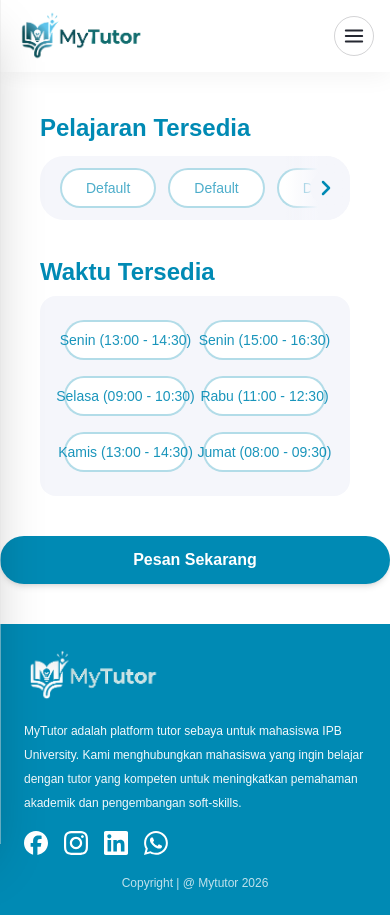
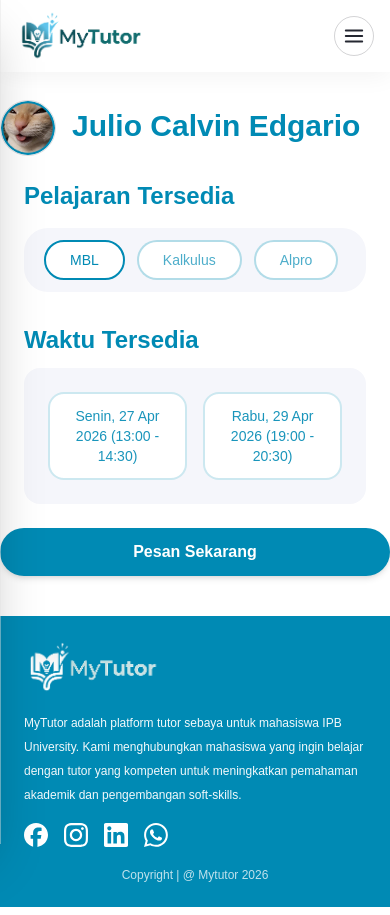
Before and after one commit to JeremyTjahjana/MyTutor, a Next.js app: page /tutor/1/schedule in a window 390 px wide. Built offline with nearby package versions, Linux system fonts and the light colour scheme.

Commit message:
banyak ni

```diff
--- a/app/components/Tutor/Schedule/PelajaranTersedia.tsx
+++ b/app/components/Tutor/Schedule/PelajaranTersedia.tsx
@@ -1,32 +1,50 @@
 "use client";
 
-import { useRef, useState, useEffect } from "react";
+import { useRef, useState, useEffect, useMemo } from "react";
+import { useParams } from "next/navigation";
+import { dummyTutor } from "@/app/assets/assets";
 import WaktuTersedia from "./WaktuTersedia";
-import Pesan from "./Pesan";
+
+type WaktuType = {
+  hari: string;
+  jamMulai: string;
+  jamSelesai: string;
+  tanggal: string;
+};
 
 const PelajaranTersedia = () => {
-  const pelajaran = ["Default", "Default", "Default", "Default", "Default", "Default", "Default", "Default"];
+  const params = useParams();
+  const tutorId = Number(params.id);
+
+  const tutor = useMemo(() => {
+    return dummyTutor.find((item) => item.id === tutorId);
+  }, [tutorId]);
+
+  const pelajaran = tutor?.matkuls ?? [];
 
   const scrollRef = useRef<HTMLDivElement | null>(null);
   const itemRefs = useRef<Array<HTMLButtonElement | null>>([]);
 
   const [canScrollLeft, setCanScrollLeft] = useState(false);
   const [canScrollRight, setCanScrollRight] = useState(true);
-  const [activeIndex, setActiveIndex] = useState<number | null>(null);
-  const [selectedTimeIndex, setSelectedTimeIndex] = useState<number | null>(null);
-  const [selectedTime, setSelectedTime] = useState<string | null>(null);
+
+  const [activeIndex, setActiveIndex] = useState(0);
+  const [selectedTimeIndex, setSelectedTimeIndex] = useState<number | null>(
+    null,
+  );
+  const [selectedTime, setSelectedTime] = useState<WaktuType | null>(null);
 
   const checkScroll = () => {
-    if (scrollRef.current) {
+    if (!scrollRef.current) return;
+
     const { scrollLeft, scrollWidth, clientWidth } = scrollRef.current;
     setCanScrollLeft(scrollLeft > 0);
     setCanScrollRight(scrollLeft < scrollWidth - clientWidth - 1);
-    }
   };
 
   useEffect(() => {
     checkScroll();
-  }, []);
+  }, [pelajaran]);
 
   useEffect(() => {
     const onResize = () => checkScroll();
@@ -34,143 +52,90 @@ const PelajaranTersedia = () => {
     return () => window.removeEventListener("resize", onResize);
   }, []);
 
-  const scrollRight = () => {
-    if (scrollRef.current) {
-      scrollRef.current.scrollBy({ left: 200, behavior: "smooth" });
-    }
-  };
-
-  const scrollLeft = () => {
-    if (scrollRef.current) {
-      scrollRef.current.scrollBy({ left: -200, behavior: "smooth" });
-    }
-  };
-
   const centerItem = (index: number) => {
     const container = scrollRef.current;
     const el = itemRefs.current[index];
+
     if (!container || !el) return;
 
-    // Robust calculation using bounding rects (handles padding, transforms)
     const containerRect = container.getBoundingClientRect();
     const elRect = el.getBoundingClientRect();
 
-    // Element center relative to container's content (include current scroll)
-    const elCenter = elRect.left - containerRect.left + container.scrollLeft + elRect.width / 2;
+    const elCenter =
+      elRect.left -
+      containerRect.left +
+      container.scrollLeft +
+      elRect.width / 2;
+
     const targetScrollLeft = elCenter - container.clientWidth / 2;
+    const maxScrollLeft = Math.max(
+      0,
+      container.scrollWidth - container.clientWidth,
+    );
 
-    // Clamp to valid scroll range
-    const maxScrollLeft = Math.max(0, container.scrollWidth - container.clientWidth);
-    const left = Math.max(0, Math.min(targetScrollLeft, maxScrollLeft));
+    container.scrollTo({
+      left: Math.max(0, Math.min(targetScrollLeft, maxScrollLeft)),
+      behavior: "smooth",
+    });
 
-    container.scrollTo({ left, behavior: "smooth" });
     setActiveIndex(index);
-    // re-check after animation completes
-    setTimeout(checkScroll, 350);
+    setSelectedTimeIndex(null);
+    setSelectedTime(null);
+
+    setTimeout(checkScroll, 300);
   };
 
-  const handleTimeSelect = (index: number, time: string) => {
+  const handleTimeSelect = (index: number, item: WaktuType) => {
     setSelectedTimeIndex(index);
-    setSelectedTime(time);
+    setSelectedTime(item);
   };
 
-  const handlePesan = () => {
-    // For now, just log the selection. Replace with navigation or API call.
-    console.log("Booking request:", {
-      lessonIndex: activeIndex,
-      lesson: activeIndex !== null ? pelajaran[activeIndex] : null,
-      timeIndex: selectedTimeIndex,
-      time: selectedTime,
-    });
-    alert(`Pesan: ${activeIndex !== null ? pelajaran[activeIndex] : "(belum pilih pelajaran)"} - ${selectedTime ?? "(belum pilih waktu)"}`);
-  };
+  if (!tutor) {
+    return (
+      <section className="p-6">
+        <p className="text-red-500">Tutor tidak ditemukan.</p>
+      </section>
+    );
+  }
 
   return (
-    <section className="w-full bg-[var(--putih)] text-[var(--gelap)] items-center justify-center">
-      <div className="w-full h-min-[1000px] sm:px-10 md:px-30 flex flex-col gap-3 p-10">
-
-      {/* Judul */}
+    <section className="w-full bg-[var(--putih)] text-[var(--gelap)]">
+      <div className="w-full sm:px-10 md:px-20 flex flex-col gap-4 p-6">
         <h2 className="text-2xl font-bold text-[var(--biru)]">
           Pelajaran Tersedia
         </h2>
 
-      {/* Container Latar Belakang */}
         <div className="relative bg-[#F5F6FB] rounded-3xl p-3 flex items-center overflow-hidden">
-
-        {/* Ikon Panah Kiri (Muncul kondisional) */}
-        {canScrollLeft && (
-          <div className="absolute left-0 top-0 bottom-0 flex items-center justify-center bg-gradient-to-r from-[#F5F6FB] via-[#F5F6FB] to-transparent w-16 pointer-events-none z-10">
-            <button
-              onClick={scrollLeft}
-              className="pointer-events-auto text-[var(--biru)] hover:opacity-70 transition-opacity mr-4 bg-[#F5F6FB] rounded-full p-1"
-              aria-label="Geser kiri"
-            >
-              {/* SVG Panah Kiri Murni */}
-              <svg
-                xmlns="http://www.w3.org/2000/svg"
-                width="24"
-                height="24"
-                viewBox="0 0 24 24"
-                fill="none"
-                stroke="currentColor"
-                strokeWidth="2.5"
-                strokeLinecap="round"
-                strokeLinejoin="round"
-              >
-                <polyline points="15 18 9 12 15 6"></polyline>
-              </svg>
-            </button>
-          </div>
-        )}
-
-        {/* Area Tombol yang Bisa Di-scroll */}
-        {/* Scrollbar dihilangkan langsung menggunakan class Tailwind di baris bawah ini */}
           <div
             ref={scrollRef}
-          onScroll={checkScroll} // Panggil pengecekan saat digeser dengan jari/mouse
-          className="flex gap-3 overflow-x-auto w-full scroll-smooth px-2 [&::-webkit-scrollbar]:hidden [-ms-overflow-style:none] [scrollbar-width:none]"
+            onScroll={checkScroll}
+            className="flex gap-3 overflow-x-auto w-full scroll-smooth px-2 [&::-webkit-scrollbar]:hidden"
           >
             {pelajaran.map((item, index) => (
               <button
                 key={index}
-              ref={(el) => (itemRefs.current[index] = el)}
+                ref={(el) => {
+                  itemRefs.current[index] = el;
+                }}
                 onClick={() => centerItem(index)}
-              className={`px-6 py-2 rounded-full font-medium text-sm whitespace-nowrap transition-colors shrink-0 ${index === activeIndex ? 'bg-white border-2 border-[var(--biru)] text-[var(--biru)]' : 'bg-white border-2 border-[var(--biru)]/30 text-[var(--biru)]/70 hover:bg-[#E6F3F5]'}`}
+                className={`px-6 py-2 rounded-full font-medium text-sm whitespace-nowrap transition-colors shrink-0 ${
+                  index === activeIndex
+                    ? "bg-white border-2 border-[var(--biru)] text-[var(--biru)]"
+                    : "bg-white border-2 border-[var(--biru)]/30 text-[var(--biru)]/70"
+                }`}
               >
                 {item}
               </button>
             ))}
           </div>
-
-        {/* Ikon Panah Kanan (Muncul kondisional) */}
-        {canScrollRight && (
-          <div className="absolute right-0 top-0 bottom-0 flex items-center justify-center bg-gradient-to-l from-[#F5F6FB] via-[#F5F6FB] to-transparent w-16 pointer-events-none z-10">
-            <button
-              onClick={scrollRight}
-              className="pointer-events-auto text-[var(--biru)] hover:opacity-70 transition-opacity ml-4 bg-[#F5F6FB] rounded-full p-1"
-              aria-label="Geser kanan"
-            >
-              <svg
-                xmlns="http://www.w3.org/2000/svg"
-                width="24"
-                height="24"
-                viewBox="0 0 24 24"
-                fill="none"
-                stroke="currentColor"
-                strokeWidth="2.5"
-                strokeLinecap="round"
-                strokeLinejoin="round"
-              >
-                <polyline points="9 18 15 12 9 6"></polyline>
-              </svg>
-            </button>
-          </div>
-        )}
         </div>
 
-      {/* WaktuTersedia - tampilkan di bawah pelajaran */}
-      <div className="mt-6">
-        <WaktuTersedia onSelect={handleTimeSelect} />
+        <div className="mt-4">
+          <WaktuTersedia
+            waktu={tutor.waktu}
+            selectedIndex={selectedTimeIndex}
+            onSelect={handleTimeSelect}
+          />
         </div>
       </div>
     </section>
--- /dev/null
+++ b/app/components/Tutor/Schedule/Profile.tsx
@@ -0,0 +1,39 @@
+"use client";
+
+import React, { useMemo } from "react";
+import Image from "next/image";
+import { useParams } from "next/navigation";
+import { dummyTutor } from "@/app/assets/assets";
+
+const Profile = () => {
+  const params = useParams();
+  const tutorId = Number(params.id);
+
+  const tutor = useMemo(() => {
+    return dummyTutor.find((item) => item.id === tutorId);
+  }, [tutorId]);
+
+  if (!tutor) {
+    return <p className="text-red-500">Tutor tidak ditemukan</p>;
+  }
+
+  return (
+    <section className="mt-6 flex items-center justify-center gap-4 sm:gap-6">
+      <Image
+        src={tutor.profile}
+        alt={`${tutor.name} profile`}
+        width={80}
+        height={80}
+        className="mt-1 h-14 w-14 lg:h-20 lg:w-20 rounded-full object-cover border border-[var(--gelap)]/15"
+      />
+
+      <div className="min-w-0 flex-1">
+        <h1 className="text-[30px] leading-none font-bold text-[var(--biru)] sm:text-[42px]">
+          {tutor.name}
+        </h1>
+      </div>
+    </section>
+  );
+};
+
+export default Profile;
--- a/app/components/Tutor/Schedule/WaktuTersedia.tsx
+++ b/app/components/Tutor/Schedule/WaktuTersedia.tsx
@@ -1,62 +1,99 @@
 "use client";
 
-import React, { useEffect, useState } from "react";
+import React, { useEffect, useMemo, useState } from "react";
+import { useParams } from "next/navigation";
+import { dummyTutor } from "@/app/assets/assets";
+
+type WaktuType = {
+  hari: string;
+  jamMulai: string;
+  jamSelesai: string;
+  tanggal: string;
+};
 
 type Props = {
-  times?: string[];
+  waktu?: WaktuType[];
   columns?: number;
   selectedIndex?: number | null;
-  onSelect?: (index: number, time: string) => void;
+  onSelect?: (index: number, item: WaktuType) => void;
   className?: string;
 };
 
-const defaultTimes = [
-  "Senin (13:00 - 14:30)",
-  "Senin (15:00 - 16:30)",
-  "Selasa (09:00 - 10:30)",
-  "Rabu (11:00 - 12:30)",
-  "Kamis (13:00 - 14:30)",
-  "Jumat (08:00 - 09:30)",
-];
-
 const WaktuTersedia = ({
-  times = defaultTimes,
   columns = 2,
   selectedIndex: controlledIndex = null,
   onSelect,
   className = "",
 }: Props) => {
-  const [selected, setSelected] = useState<number | null>(controlledIndex ?? null);
+  const params = useParams();
+  const tutorId = Number(params.id);
+
+  const tutor = useMemo(() => {
+    return dummyTutor.find((item) => item.id === tutorId);
+  }, [tutorId]);
+
+  const waktu = tutor?.waktu ?? [];
+
+  const [selected, setSelected] = useState<number | null>(controlledIndex);
 
   useEffect(() => {
-    setSelected(controlledIndex ?? null);
+    setSelected(controlledIndex);
   }, [controlledIndex]);
+
+  const formattedTimes = useMemo(() => {
+    return waktu.map((item) => {
+      const date = new Date(item.tanggal);
+
+      const tanggalFormatted = date.toLocaleDateString("id-ID", {
+        day: "numeric",
+        month: "short",
+        year: "numeric",
+      });
+
+      return {
+        ...item,
+        label: `${item.hari}, ${tanggalFormatted} (${item.jamMulai} - ${item.jamSelesai})`,
+      };
+    });
+  }, [waktu]);
 
   const handleClick = (index: number) => {
     setSelected(index);
-    if (onSelect) onSelect(index, times[index]);
+    onSelect?.(index, waktu[index]);
   };
+
+  if (!tutor) {
+    return (
+      <section className="w-full">
+        <p className="text-red-500">Jadwal tutor tidak ditemukan.</p>
+      </section>
+    );
+  }
 
   return (
     <section className={`w-full ${className}`}>
-      <h3 className="text-2xl font-semibold text-[var(--biru)] mb-2">Waktu Tersedia</h3>
+      <h3 className="text-2xl font-semibold text-[var(--biru)] mb-3">
+        Waktu Tersedia
+      </h3>
 
       <div className="rounded-2xl bg-[#F5F6FB] p-6">
         <div
-          className={`grid grid-cols-1 sm:grid-cols-${columns} gap-4`}
-          style={{ gridTemplateColumns: `repeat(${columns}, minmax(0, 1fr))` }}
+          className="grid gap-4"
+          style={{
+            gridTemplateColumns: `repeat(${columns}, minmax(0, 1fr))`,
+          }}
         >
-          {times.map((t, i) => (
+          {formattedTimes.map((item, i) => (
             <button
-              key={t + i}
+              key={`${item.tanggal}-${i}`}
               onClick={() => handleClick(i)}
-              className={`w-full px-5 py-2 rounded-full text-sm font-medium transition-colors border-2 flex items-center justify-center whitespace-nowrap ${
+              className={`w-full px-5 py-3 rounded-2xl text-sm font-medium transition-all border-2 flex items-center justify-center text-center ${
                 selected === i
-                  ? "bg-white text-[var(--biru)] border-[var(--biru)]"
-                  : "bg-[var(--putih)] text-[var(--biru)]/90 border-[var(--biru)]/30 hover:bg-[#E6F3F5]"
+                  ? "bg-white text-[var(--biru)] border-[var(--biru)] shadow-sm"
+                  : "bg-[var(--putih)] text-[var(--biru)]/90 border-[var(--biru)]/20 hover:bg-[#E6F3F5]"
               }`}
             >
-              {t}
+              {item.label}
             </button>
           ))}
         </div>
--- a/app/tutor/[id]/page.tsx
+++ b/app/tutor/[id]/page.tsx
@@ -32,15 +32,15 @@ export default async function Page({ params }: PageProps) {
   }
 
   return (
-    <main className="mx-auto w-full max-w-[420px] px-4 py-4 sm:max-w-[520px] sm:px-6 md:max-w-[620px] lg:max-w-[720px]">
-      <div className="rounded-[26px] bg-[var(--putih)] px-5 py-4 shadow-[0px_2px_16px_rgba(0,0,0,0.06)] sm:px-7 sm:py-6">
+    <main className="min-h-screen bg-[#F7F8FC] px-4 py-8 sm:px-6 lg:px-10">
+      <div className="mx-auto max-w-5xl rounded-[32px] bg-white p-6 shadow-[0_10px_40px_rgba(0,0,0,0.06)] sm:p-8 lg:p-10">
         <section className="mt-6 flex items-start gap-3 sm:gap-4">
           <Image
             src={tutor.profile}
             alt={`${tutor.name} profile`}
             width={48}
             height={48}
-            className="mt-1 h-11 w-11 rounded-full object-cover border border-[var(--gelap)]/15 sm:h-12 sm:w-12"
+            className="mt-1 h-11 w-11 lg:w-20 lg:h-20 rounded-full object-cover border border-[var(--gelap)]/15 sm:h-12 sm:w-12"
           />
 
           <div className="min-w-0 flex-1">
--- a/app/tutor/[id]/schedule/page.tsx
+++ b/app/tutor/[id]/schedule/page.tsx
@@ -1,10 +1,13 @@
 import React from "react";
 import PelajaranTersedia from "../../../components/Tutor/Schedule/PelajaranTersedia";
 import Pesan from "../../../components/Tutor/Schedule/Pesan";
+import Image from "next/image";
+import Profile from "@/app/components/Tutor/Schedule/Profile";
 
 const page = () => {
   return (
     <>
+      <Profile />
       <PelajaranTersedia />
       <Pesan />
     </>
--- a/package.json
+++ b/package.json
@@ -8,6 +8,7 @@
     "start": "next start"
   },
   "dependencies": {
+    "framer-motion": "^12.38.0",
     "next": "16.2.4",
     "react": "19.2.4",
     "react-dom": "19.2.4"
```
Also changed, not shown: app/components/Home/Find.tsx (+54 -5 lines), app/components/Home/Hero.tsx (+26 -21 lines), app/components/Home/Testimonies.tsx (+44 -4 lines), app/components/Navbar.tsx (+4 -4 lines), app/globals.css (+14 -0 lines), app/assets/bgimg.jpg, 1 other file (tests, documents, lock files or other folders). Lines whose indentation alone changed are shown as unchanged.
